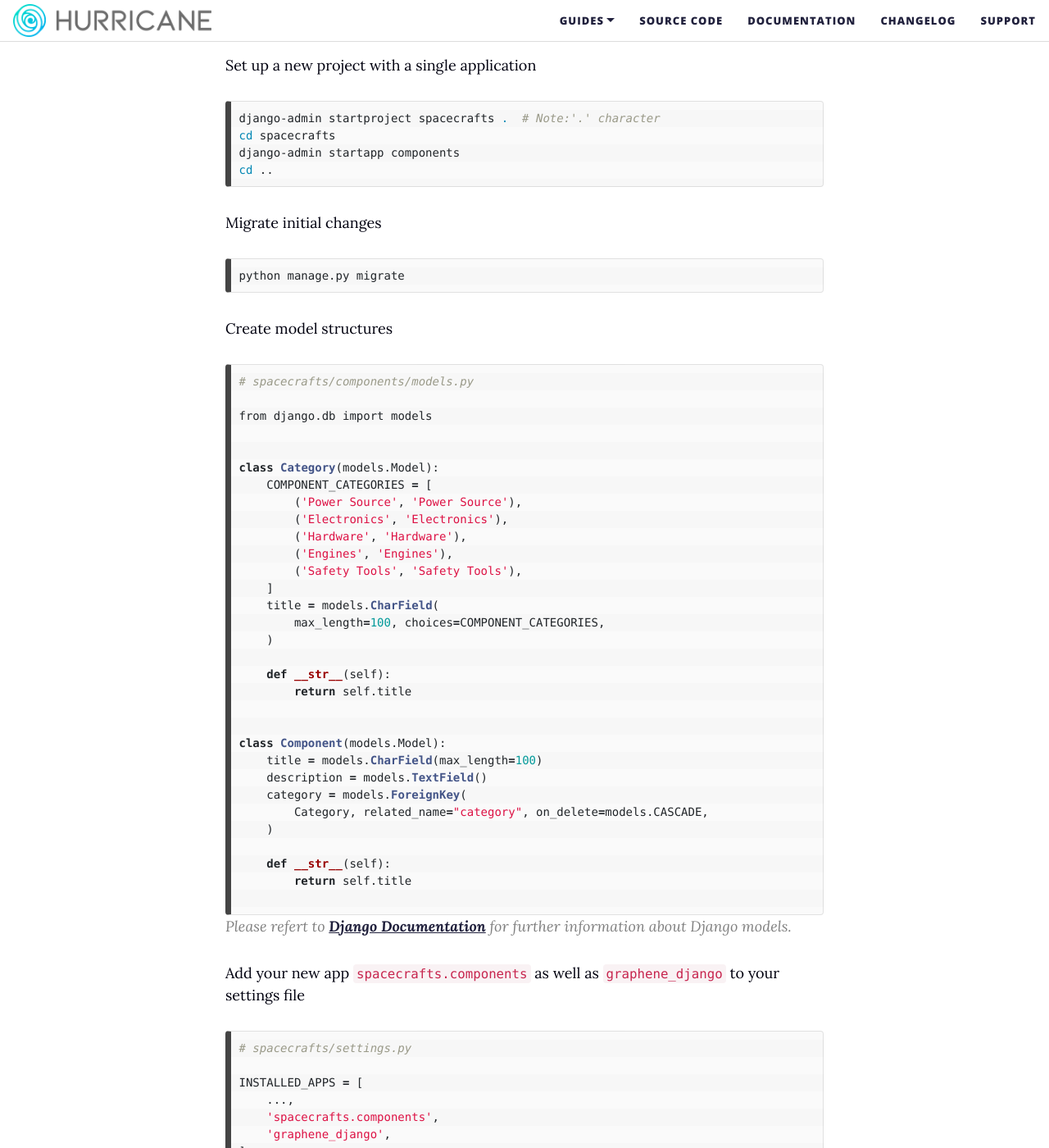
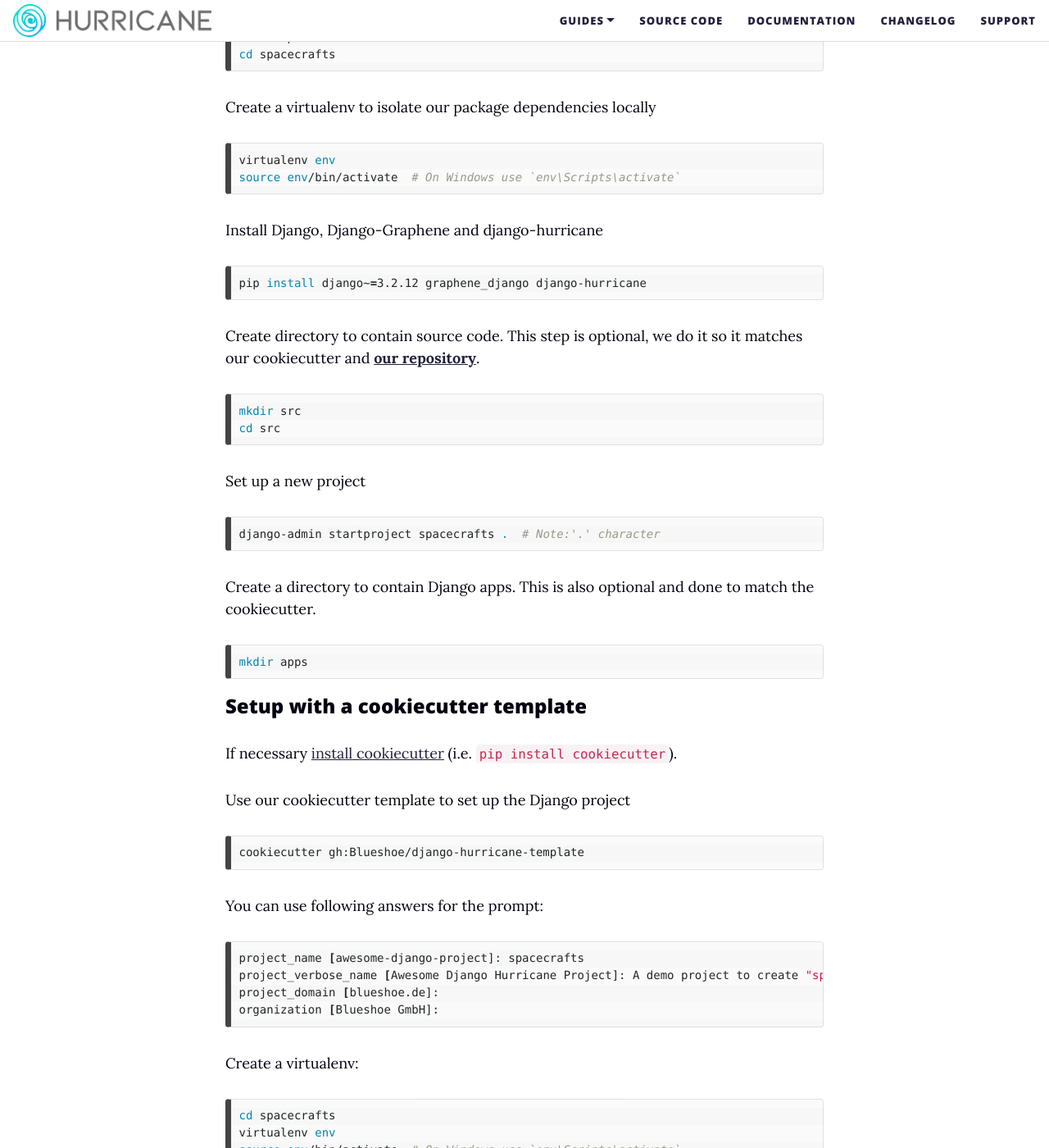
Before and after one commit to django-hurricane/django-hurricane, a Jekyll site: the page built from website/basic-app.md, in a window 1280 px wide and 1400 px high, scrolled down 1403 px. Shown: the whole window at 82% size. Built offline with Jekyll 4.4.1, drawn with Linux system fonts in a browser that asks for light colours; nearby versions of some CDN libraries; some of the changed text lies outside the part shown.

Commit message:
chore: rework basic structure, adapt to cookiecutter

```diff
--- a/website/basic-app.md
+++ b/website/basic-app.md
@@ -2,21 +2,30 @@
 layout: page
 title: Guide to your first Hurricane-based Application
 ---
-Content:
-- [x] Create a basic Django application
-- [x] Run this application using django-hurricane
-- [x] Create Kubernetes cluster
+## Table of contents:
+1. [Create basic Django application](#1-create-basic-django-application)
+   1. [Manual Django setup](#manual-django-setup)
+   2. [Setup with a cookiecutter template](#setup-with-a-cookiecutter-template)
+   3. [Basic setup of the spacecrafts application](#basic-setup-of-the-spacecrafts-application)
+   4. [Configure GraphQL](#configure-graphql)
+   5. [Start hurricane server](#start-hurricane-server)
+3. [Run this application using django-hurricane in a Kubernetes cluster](#2-run-this-application-using-django-hurricane-in-a-kubernetes-cluster)
 
 ## 1. Create basic Django application
 We will make it a little bit more interesting and instead of a plain Django application we will create a django-graphene application.
 You can learn more about Graphene [<ins>**here**</ins>](https://docs.graphene-python.org/projects/django/en/latest/). In it's essence, with
 django-graphene we will be able to use GraphQL functionality for our application.
 
-> Alternatively, you can skip this part and clone [<ins>**this repository**</ins>](https://github.com/vvvityaaa/spacecrafts).
+> Alternatively, you can skip this part and clone [<ins>**this repository**</ins>](https://github.com/django-hurricane/spacecrafts-demo).
 >
 > You can then head directly to step 2:
 > [<ins>**Run this application using Django Hurricane**</ins>](#2-run-this-application-using-django-hurricane)
 
+If you want to setup the project manual, you can proceed with the following section.
+Alternatively you could [<ins>**head to the next section**</ins>](#setup-with-a-cookiecutter-template) which uses the [<ins>**cookiecutter template**</ins>](https://github.com/Blueshoe/django-hurricane-template) we developed to bootstrap Django applications that use django-hurricane.
+Keep in mind that the cookiecutter template includes more (e.g. poetry, pre-commit, GitHub workflow, split-settings, etc.), so you might have slightly different results when doing the manual setup.
+
+### Manual Django setup
 First, create a project directory
 ~~~bash
 mkdir spacecrafts
@@ -29,41 +38,89 @@ virtualenv env
 source env/bin/activate  # On Windows use `env\Scripts\activate`
 ~~~
 
-Install Django and Django-Graphene
+Install Django, Django-Graphene and django-hurricane
 ~~~bash
-pip install django~=3.2.12 graphene_django
+pip install django~=3.2.12 graphene_django django-hurricane
 ~~~
 
-Set up a new project with a single application
+Create directory to contain source code. This step is optional, we do it so it matches our cookiecutter and [<ins>**our repository**</ins>](https://github.com/django-hurricane/spacecrafts-demo).
+~~~bash
+mkdir src
+cd src
+~~~
+
+Set up a new project
 ~~~bash
 django-admin startproject spacecrafts .  # Note:'.' character
+~~~
+
+Create a directory to contain Django apps. This is also optional and done to match the cookiecutter.
+~~~bash
+mkdir apps
+~~~
+
+### Setup with a cookiecutter template
+
+If necessary [<ins>install cookiecutter</ins>](https://cookiecutter.readthedocs.io/en/1.7.2/installation.html) (i.e. `pip install cookiecutter`).
+
+Use our cookiecutter template to set up the Django project
+~~~bash
+cookiecutter gh:Blueshoe/django-hurricane-template
+~~~
+
+You can use following answers for the prompt:
+~~~bash
+project_name [awesome-django-project]: spacecrafts
+project_verbose_name [Awesome Django Hurricane Project]: A demo project to create "spacecrafts", using django-hurricane.
+project_domain [blueshoe.de]:
+organization [Blueshoe GmbH]:
+~~~
+
+Create a virtualenv:
+~~~bash
 cd spacecrafts
+virtualenv env
+source env/bin/activate  # On Windows use `env\Scripts\activate`
+~~~
+
+If you know how to use [<ins>**poetry**</ins>](https://python-poetry.org/docs/), you can use it to add Django-Graphene and django-hurricane:
+~~~bash
+poetry add graphene-django django-hurricane
+~~~
+Otherwise you can just use pip
+~~~bash
+pip install graphene-django django-hurricane
+~~~
+Install the rest of the dependencies (which are specified in `src/pyproject.toml`):
+~~~bash
+pip install .
+~~~
+
+To continue with the next section, change into the `src` directory
+~~~bash
+cd src
+~~~
+
+### Basic setup of the spacecrafts application
+The following steps will create the spacecrafts application. They are the same, no matter whether you did a manual project setup or whether you used our cookiecutter template.
+
+Set up the application
+~~~bash
+cd apps
 django-admin startapp components
 cd ..
 ~~~
 
-Migrate initial changes
-~~~bash
-python manage.py migrate
-~~~
-
 Create model structures
 ~~~python
-# spacecrafts/components/models.py
+# src/apps/components/models.py
 
 from django.db import models
 
 
 class Category(models.Model):
-    COMPONENT_CATEGORIES = [
-        ('Power Source', 'Power Source'),
-        ('Electronics', 'Electronics'),
-        ('Hardware', 'Hardware'),
-        ('Engines', 'Engines'),
-        ('Safety Tools', 'Safety Tools'),
-    ]
     title = models.CharField(
-        max_length=100, choices=COMPONENT_CATEGORIES,
+        max_length=100,
     )
 
     def __str__(self):
@@ -74,36 +131,67 @@ class Component(models.Model):
     title = models.CharField(max_length=100)
     description = models.TextField()
     category = models.ForeignKey(
-        Category, related_name="category", on_delete=models.CASCADE,
+        Category,
+        related_name="categories",
+        on_delete=models.CASCADE,
     )
 
     def __str__(self):
         return self.title
 
 ~~~
-> Please refert to [<ins>**Django Documentation**</ins>](https://docs.djangoproject.com/en/4.0/topics/db/models/) for further information about Django models.
 
-Add your new app `spacecrafts.components` as well as `graphene_django` to your settings file
+Add your new app as well as `graphene_django` and `hurricane` to your settings file
 ~~~python
-# spacecrafts/settings.py
+# manual setup: src/spacecrafts/settings.py
+# cookiecutter: src/configuration/components/apps.py
 
 INSTALLED_APPS = [
     ...,
-    'spacecrafts.components',
-    'graphene_django',
+    "apps.components.apps.ComponentsConfig",
+    "graphene_django",
+    "hurricane",
 ]
+~~~
+
+To have hurricanes logs available, add the following logging setting to your settings file:
+~~~python
+# manual setup: src/spacecrafts/settings.py
+# cookiecutter: src/configuration/components/logging.py
+
+LOGGING = {
+    "version": 1,
+    "disable_existing_loggers": True,
+    "formatters": {"console": {"format": "%(asctime)s %(levelname)-8s %(name)-12s %(message)s"}},
+    "handlers": {
+        "console": {
+            "class": "logging.StreamHandler",
+            "formatter": "console",
+            "stream": sys.stdout,
+        }
+    },
+    "root": {"handlers": ["console"], "level": "INFO"},
+    "loggers": {
+        "hurricane": {
+            "handlers": ["console"],
+            "level": os.getenv("HURRICANE_LOG_LEVEL", "INFO"),
+            "propagate": False,
+        },
+    },
+}
+
 ~~~
 
 We also need to adapt the name of the app config:
 ~~~python
-# spacecrafts/components/apps.py
+# src/apps/components/apps.py
 
 from django.apps import AppConfig
 
 
 class ComponentsConfig(AppConfig):
     default_auto_field = 'django.db.models.BigAutoField'
-    name = 'spacecrafts.components'
+    name = 'apps.components'
 
 ~~~
 
@@ -113,32 +201,35 @@ python manage.py makemigrations
 python manage.py migrate
 ~~~
 
-You can load fixture file from [<ins>**here**</ins>](Link to JSON file). It allows you to load data to your database from the fixture file, that defines several model instances
+Our repository contains a fixture in `src/apps/components/fixture.yaml`, you can download it from [<ins>**here**</ins>](Link to JSON file). It allows you to load data to your database from the fixture file, that defines several model instances
 ~~~bash
 python manage.py loaddata components
 ~~~
 Alternatively you can create model instances on your own through the admin interface. For that you need to add following lines to your admin file:
 
 ~~~python
-# spacecrafts/components/admin.py
+# src/apps/components/admin.py
 
 from django.contrib import admin
-from spacecrafts.components.models import Category, Component
+from apps.components.models import Category, Component
 
 admin.site.register(Category)
 admin.site.register(Component)
 
 ~~~
 
+### Configure GraphQL
+
 The essential part of `graphene_django` is a graph representation of objects. To create such a representation you need to create a so-called schema. Create a `schema.py` file in your projects root with the following content:
 
 ~~~python
-# spacecrafts/schema.py
+# manual setup: src/spacecrafts/schema.py
+# cookiecutter: src/configuration/schema.py
 
 import graphene
 from graphene_django import DjangoObjectType
 
-from spacecrafts.components.models import Category, Component
+from apps.components.models import Category, Component
 
 
 class CategoryType(DjangoObjectType):
@@ -172,18 +263,29 @@ schema = graphene.Schema(query=Query)
 ~~~
 > For more information on the concept of schema, please refer to [<ins>**Graphene Documentation**</ins>](https://docs.graphene-python.org/projects/django/en/latest/schema/).
 
-Now you just need to let Django know where it can find graphene schema. Add following setting to your settings file:
+Now you just need to let Django know where it can find the graphene schema. Add following setting to your settings file:
+If you did the manual Django setup:
 ~~~python
-# spacecrafts/settings.py
+# src/spacecrafts/settings.py
 
 GRAPHENE = {
     "SCHEMA": "spacecrafts.schema.schema"
 }
 ~~~
+If you did the cookiecutter setup (to keep it clean you can add a new file `src/configuration/components/graphene.py` for this and include it in the `_base_settings` specified in `src/configuration/__init__.py`):
+~~~python
+# src/configuration/components/commons.py
+
+GRAPHENE = {
+    "SCHEMA": "configuration.schema.schema"
+}
+~~~
+
 
 You also need to add a graphql endpoint to your urls configuration. Your `urls.py` should look like the following:
 ~~~python
-# spacecrafts/urls.py
+# manual setup: src/spacecrafts/urls.py
+# cookiecutter: src/configuration/urls.py
 
 from django.contrib import admin
 from django.urls import path
@@ -197,9 +299,22 @@ urlpatterns = [
 ]
 ~~~
 
-If it doesn't run already, you can now start the runserver:
+### Start hurricane server
+
+Now you can start the server. With `--autoreload` flag server will be automatically reloaded upon changes in the code.
+Static files will be served if you add `--static` flag. We instruct hurricane to run two Django management command. We collect statics with `--command 'collectstatic --noinput'` and we also migrate the database with `--command 'migrate'`.
 ~~~bash
-python manage.py runserver
+python manage.py serve --autoreload --static --command 'collectstatic noinput' --command 'migrate'
+~~~
+
+You should get similar output upon the start of the server:
+~~~bash
+2022-01-21 10:19:21,434 INFO     hurricane.server.general Tornado-powered Django web server
+2022-01-21 10:19:21,435 INFO     hurricane.server.general Autoreload was performed
+2022-01-21 10:19:21,435 INFO     hurricane.server.general Starting probe application running on port 8001 with route liveness-probe: /alive, readiness-probe: /ready, startup-probe: /startup
+2022-01-21 10:19:21,436 INFO     hurricane.server.general Starting HTTP Server on port 8000
+2022-01-21 10:19:21,436 INFO     hurricane.server.general Serving static files under /static/ from None
+2022-01-21 10:19:21,437 INFO     hurricane.server.general Startup time is 0.0026073455810546875 seconds
 ~~~
 
 After going to the graphql url (http://127.0.0.1:8000/graphql) you can play around with GraphQL querying. For example you could list all components and their categories:
@@ -217,85 +332,11 @@ After going to the graphql url (http://127.0.0.1:8000/graphql) you can play arou
 }
 ~~~
 
-## 2. Run this application using django-hurricane
-
-If you have directly cloned the repository, you need to create a virtualenv, install the requirements and migrate:
-~~~bash
-cd spacecrafts
-virtualenv env
-source env/bin/activate  # On Windows use `env\Scripts\activate`
-python manage.py migrate
-~~~
-
-If you followed step 1 and created the project manually you need to install `django-hurricane`  in your virtual environment:
-
-~~~bash
-pip3 install django-hurricane
-~~~
-
-Add hurricane to your installed apps in django settings file:
-
-~~~python
-# spacecrafts/settings.py
-
-INSTALLED_APPS = [
-    ...
-    'hurricane',
-]
-~~~
-
-To have logs available, add the following logging setting to your settings file:
-
-~~~python
-# spacecrafts/settings.py
-
-LOGGING = {
-    "version": 1,
-    "disable_existing_loggers": True,
-    "formatters": {"console": {"format": "%(asctime)s %(levelname)-8s %(name)-12s %(message)s"}},
-    "handlers": {
-        "console": {
-            "class": "logging.StreamHandler",
-            "formatter": "console",
-            "stream": sys.stdout,
-        }
-    },
-    "root": {"handlers": ["console"], "level": "INFO"},
-    "loggers": {
-        "hurricane": {
-            "handlers": ["console"],
-            "level": os.getenv("HURRICANE_LOG_LEVEL", "INFO"),
-            "propagate": False,
-        },
-        "pika": {
-            "handlers": ["console"],
-            "level": "ERROR",
-            "propagate": False,
-        },
-    },
-}
-~~~
-
-Now you can start the server. With `--autoreload` flag server will be automatically reloaded upon changes in the code.
-Static files will be served if you add `--static` flag. We instruct hurricane to run two Django management command. We collect statics with `--command 'collectstatic --noinput'` and we also migrate the database with `--command 'migrate'`.
-~~~bash
-python manage.py serve --autoreload --static --command 'collectstatic noinput' --command 'migrate'
-~~~
-
-You should get similar output upon the start of the server:
-~~~bash
-2022-01-21 10:19:21,434 INFO     hurricane.server.general Tornado-powered Django web server
-2022-01-21 10:19:21,435 INFO     hurricane.server.general Autoreload was performed
-2022-01-21 10:19:21,435 INFO     hurricane.server.general Starting probe application running on port 8001 with route liveness-probe: /alive, readiness-probe: /ready, startup-probe: /startup
-2022-01-21 10:19:21,436 INFO     hurricane.server.general Starting HTTP Server on port 8000
-2022-01-21 10:19:21,436 INFO     hurricane.server.general Serving static files under /static/ from None
-2022-01-21 10:19:21,437 INFO     hurricane.server.general Startup time is 0.0026073455810546875 seconds
-~~~
 
 In addition to the previously defined `admin` and `graphql` endpoints, hurricane starts a probe server on port+1, unless an explicit port for probes is specified. This feature is essential for cloud-native development, and it is only one of the many features of django-hurricane. For further features and information on hurricane, please refer to [Full Django Hurricane Documentation](https://django-hurricane.readthedocs.io/en/latest/).
 
 
-## 3. Create Kubernetes cluster
+## 2. Run this application using django-hurricane in a Kubernetes cluster
 
 We're using [k3d](https://k3d.io/) to create and run a local kubernetes cluster. You can install it via:
 ~~~bash
```
